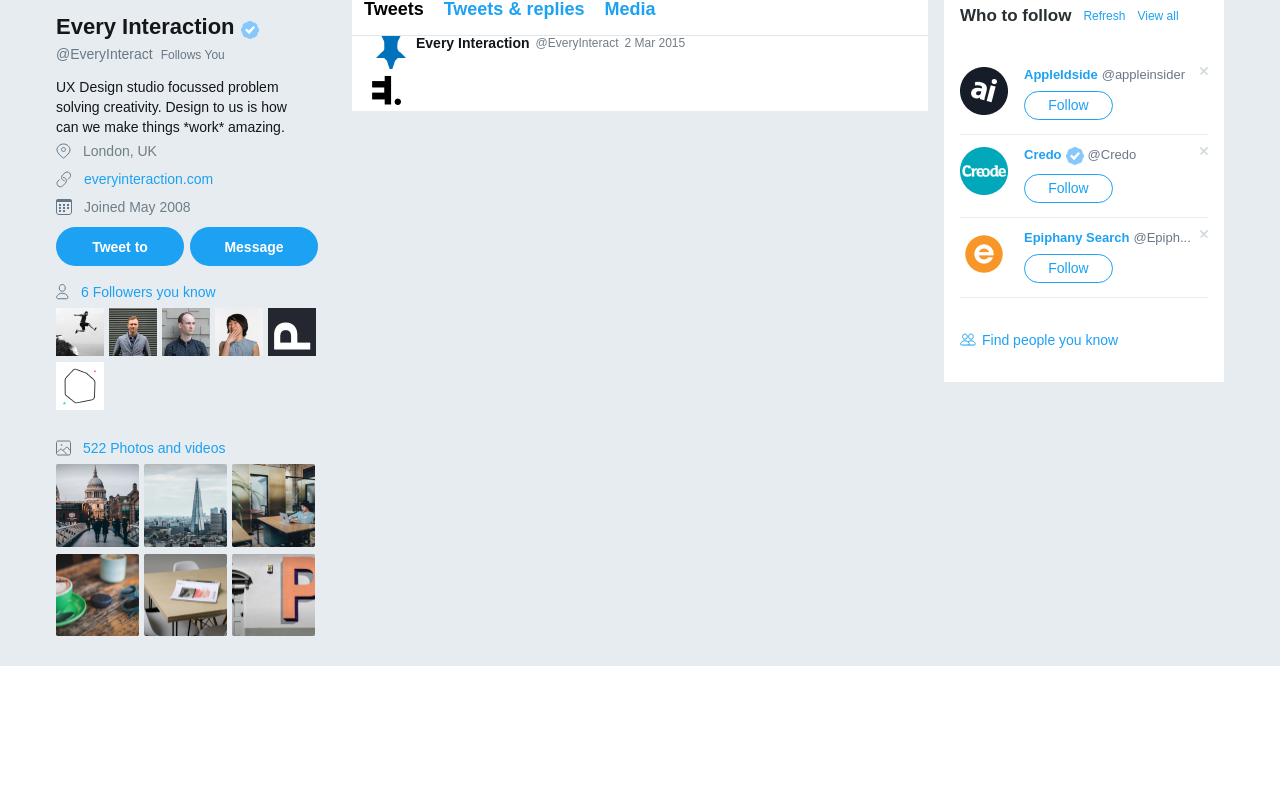
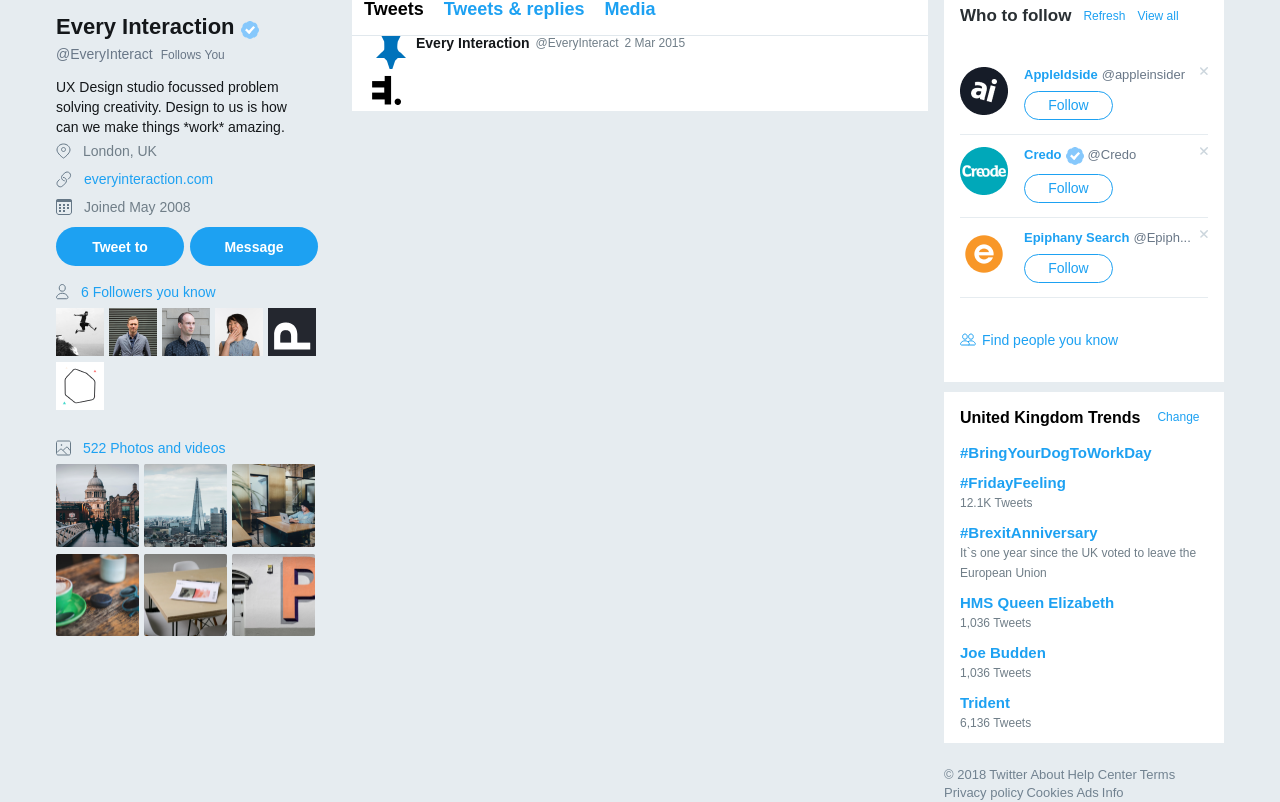
Before and after one commit to qsok3d/twitter-demo-frontend, a React (Create React App) app: page / in a window 1280 px wide. Shown: the part 392-1194 px from the top of the page. Before the commit the page ends 1058 px from the top, so only its background shows below. Built offline with nearby package versions, Linux system fonts and the light colour scheme.

Commit message:
add all right column

```diff
--- /dev/null
+++ b/src/ProfilePage/Recommendation/Footer/index.js
@@ -0,0 +1,51 @@
+import React from "react";
+import styled from "styled-components";
+
+const Footer = styled.footer`
+  padding-top: 23px;
+`;
+
+const Navigation = styled.nav`
+  display: flex;
+  flex-wrap: wrap;
+`;
+
+const Nav = styled.a`
+  text-decoration: none;
+  border: none;
+  font-family: Helvetica Neue, "Lato", Helvetica, Arial, , sans-serif;
+  font-size: 13px;
+  line-height: 18px;
+  font-weight: 400;
+  color: #718290;
+  margin: 0;
+  padding-right: 3px;
+`;
+
+const Text = styled.span`
+  font-family: Helvetica Neue, "Lato", Helvetica, Arial, , sans-serif;
+  font-size: 13px;
+  line-height: 18px;
+  font-weight: 400;
+  color: #718290;
+  margin: 0;
+  padding-right: 3px;
+`;
+
+export default () => {
+  return (
+    <Footer>
+      <Navigation>
+        <Text>© 2018</Text>
+        <Nav>Twitter</Nav>
+        <Nav>About</Nav>
+        <Nav>Help Center</Nav>
+        <Nav>Terms</Nav>
+        <Nav>Privacy policy</Nav>
+        <Nav>Cookies</Nav>
+        <Nav>Ads</Nav>
+        <Nav>Info</Nav>
+      </Navigation>
+    </Footer>
+  );
+};
--- /dev/null
+++ b/src/ProfilePage/Recommendation/Trends/index.js
@@ -0,0 +1,76 @@
+import React from "react";
+import styled from "styled-components";
+import Theme from "./theme.js";
+
+const Trends = styled.div`
+  display: flex;
+  flex-direction: column;
+  margin-top: 10px;
+  background-color: #fff;
+  padding-bottom: 47px;
+  padding: 0 16px;
+`;
+
+const Header = styled.header`
+  display: flex;
+  padding: 15px 0;
+`;
+
+const Title = styled.h2`
+  font-family: Helvetica Neue, "Lato", Helvetica, Arial, , sans-serif;
+  font-size: 16px;
+  line-height: 21px;
+  font-weight: 600;
+  color: #000000;
+  margin: 0;
+  padding-right: 17px;
+`;
+
+const Change = styled.button`
+  font-family: Helvetica Neue, "Lato", Helvetica, Arial, , sans-serif;
+  font-size: 12px;
+  line-height: 14px;
+  font-weight: 400;
+  color: #1da1f2;
+  background-color: #fff;
+  border: none;
+  padding: 0;
+`;
+
+const theme = [
+  {
+    title: "#BringYourDogToWorkDay"
+  },
+  {
+    title: "#FridayFeeling",
+    subtitle: "12.1K Tweets"
+  },
+  {
+    title: "#BrexitAnniversary",
+    subtitle: "It`s one year since the UK voted to leave the European Union"
+  },
+  {
+    title: "HMS Queen Elizabeth",
+    subtitle: "1,036 Tweets"
+  },
+  {
+    title: "Joe Budden",
+    subtitle: "1,036 Tweets"
+  },
+  {
+    title: "Trident",
+    subtitle: "6,136 Tweets"
+  }
+];
+
+export default () => {
+  return (
+    <Trends>
+      <Header>
+        <Title>United Kingdom Trends</Title>
+        <Change>Change</Change>
+      </Header>
+      {theme.map(theme => <Theme theme={theme} />)}
+    </Trends>
+  );
+};
--- /dev/null
+++ b/src/ProfilePage/Recommendation/Trends/theme.js
@@ -0,0 +1,35 @@
+import React from "react";
+import styled from "styled-components";
+
+const Them = styled.div`
+  display: flex;
+  flex-direction: column;
+  padding-bottom: 10px;
+`;
+
+const Title = styled.h2`
+  font-family: Helvetica Neue, "Lato", Helvetica, Arial, , sans-serif;
+  font-size: 15px;
+  line-height: 20px;
+  font-weight: 600;
+  color: #1da1f2;
+  margin: 0;
+`;
+
+const SubTitle = styled.p`
+  font-family: Helvetica Neue, "Lato", Helvetica, Arial, , sans-serif;
+  font-size: 12px;
+  line-height: 20px;
+  font-weight: 400;
+  color: #707e88;
+  margin: 0;
+`;
+
+export default props => {
+  return (
+    <Them>
+      <Title>{props.theme.title}</Title>
+      <SubTitle>{props.theme.subtitle}</SubTitle>
+    </Them>
+  );
+};
--- a/src/ProfilePage/Recommendation/index.js
+++ b/src/ProfilePage/Recommendation/index.js
@@ -1,15 +1,20 @@
 import React from "react";
 import styled from "styled-components";
 import WhoFollow from "./WhoFollow";
+import Trends from "./Trends";
+import Footer from "./Footer";
 
 const Recommendation = styled.div`
-  box-sizing: border-box;
+  display: flex;
+  flex-direction: column;
 `;
 
 export default () => {
   return (
     <Recommendation>
       <WhoFollow />
+      <Trends />
+      <Footer />
     </Recommendation>
   );
 };
```
